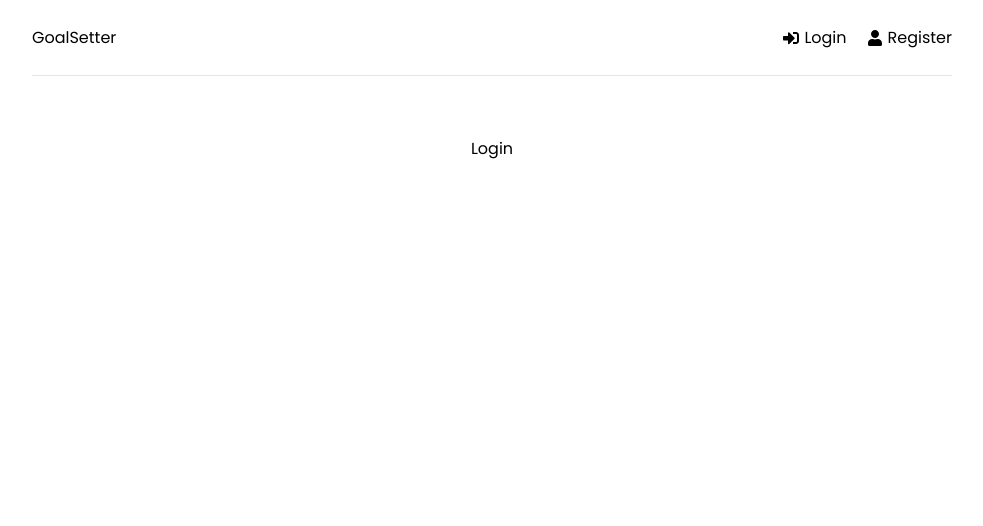
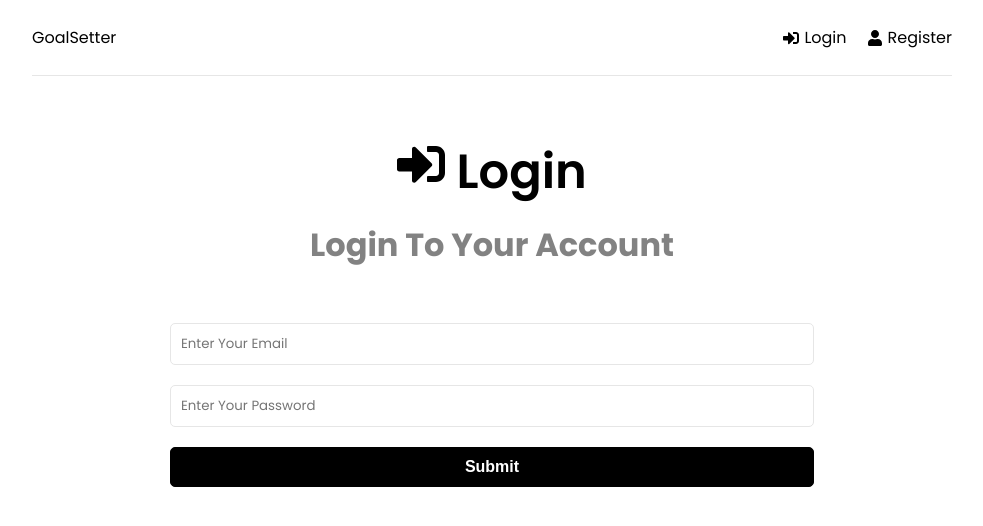
Before and after one commit to Domains18/mern-API, a React (Create React App) app in the folder frontend/: page /login in a window 1280 px wide. Shown: the top 526 px of the page, without its empty margins (148-1131 px from the left). Built offline with nearby package versions, Linux system fonts and the light colour scheme.

Commit message:
login form validation frontend

```diff
--- a/frontend/src/pages/Login.js
+++ b/frontend/src/pages/Login.js
@@ -1,8 +1,64 @@
+import { useState, useEffect } from 'react';
+import { FaSignInAlt, FaUser } from 'react-icons/fa'
 
-const Login = () => {
-  return (
-    <div>Login</div>
-  )
+
+
+
+function Register() {
+    const [formData, setFormData] = useState({
+        email: '',
+        password: '',
+    });
+
+    const {email, password, } = formData
+
+    const onChange = (e) => {
+        setFormData((prevState)=>({
+            ...prevState,
+            [e.target.name]: e.target.value
+        }))
+    }
+    const onSubmit = (e)=>{
+        e.preventDefault();
+    }
+    return (
+        <>
+            <section className="heading">
+                <h1>
+                    <FaSignInAlt /> Login
+                </h1>
+                <p>Login To Your Account</p>
+            </section>
+            <section className="form">
+                <form onSubmit={onSubmit}>
+                    <div className="form-group">
+                        <input type="text"
+                            className='form-control'
+                            id='email'
+                            name='email'
+                            value={email}
+                            onChange={onChange}
+                            placeholder="Enter Your Email"
+                        />
+                    </div>
+                    <div className="form-group">
+                        <input
+                            type="password"
+                            className='form-control'
+                            id='password'
+                            name='password'
+                            value={password}
+                            onChange={onChange}
+                            placeholder="Enter Your Password"
+                        />
+                    </div>
+                    <div className="form-group">
+                        <button type="submit" className='btn btn-block'>Submit</button>
+                    </div>
+                </form>
+            </section>
+        </>
+    )
 }
 
-export default Login
+export default Register
```
